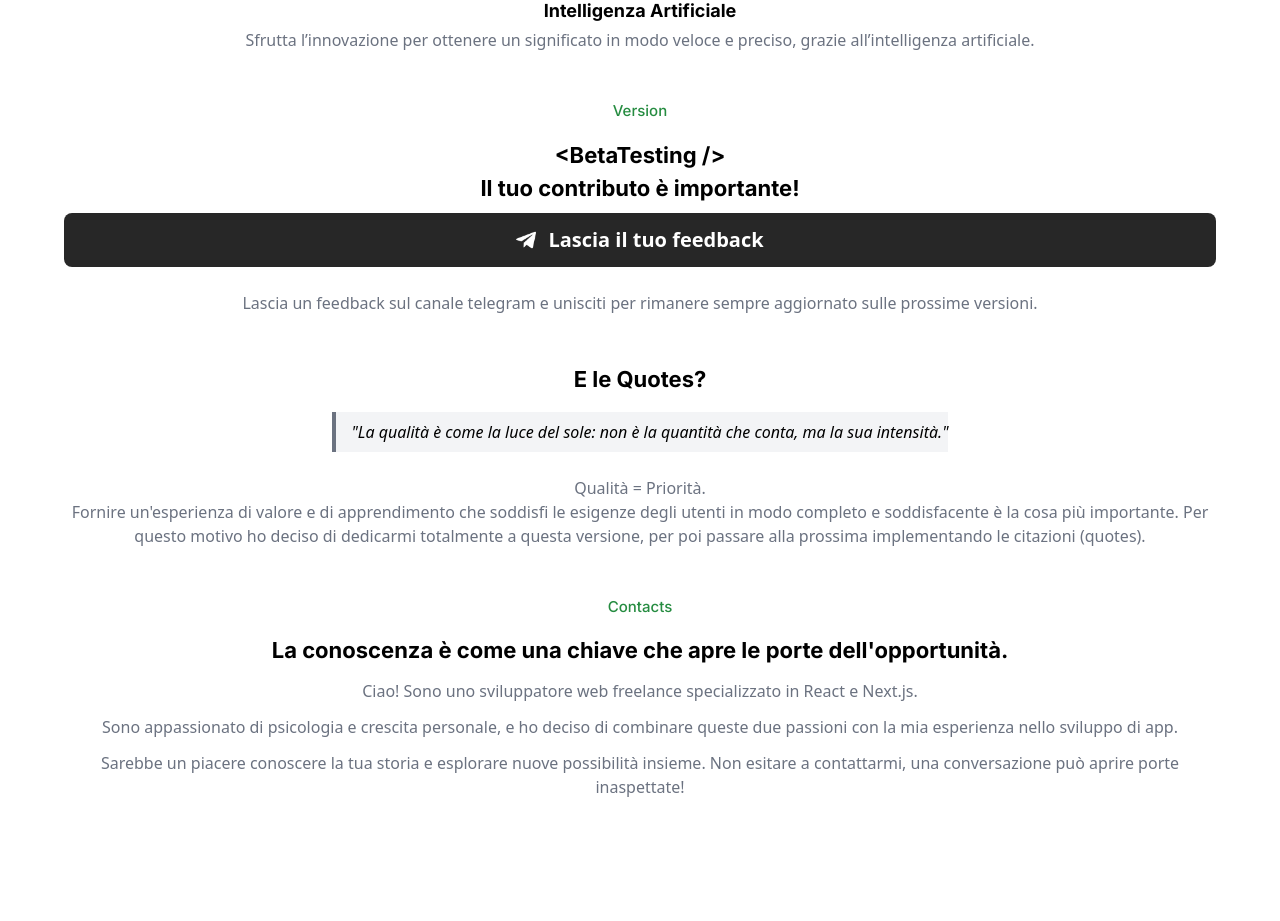
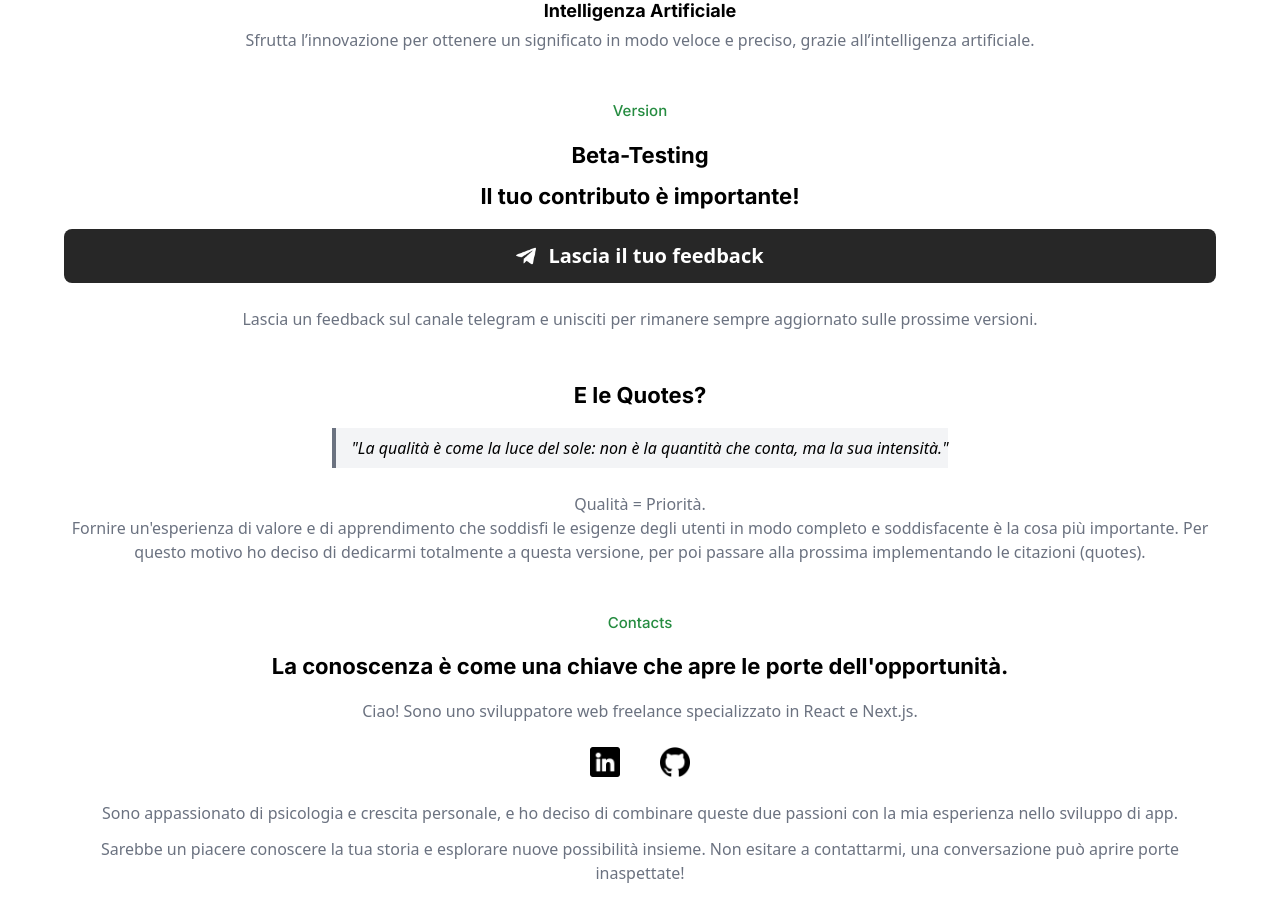
Before and after one commit to simone-capelli/words_and_quotes, a Next.js app: page / in a window 1280 px wide. Shown: the part 1180-2101 px from the top of the page. Before the commit the page ends 2075 px from the top, so only its background shows below. Built offline with nearby package versions, Linux system fonts and the light colour scheme; no server answers.

Commit message:
Contacts updated

```diff
--- a/app/page.tsx
+++ b/app/page.tsx
@@ -2,12 +2,12 @@
 
 import Image from 'next/image';
 import { useRouter } from 'next/navigation';
-import { useEffect, useState } from 'react';
+
 const Home = () => {
   const router = useRouter();
-  const [totalUsers, setTotalUsers] = useState(0);
+  // const [totalUsers, setTotalUsers] = useState(0);
 
-  useEffect(() => {
+  /* useEffect(() => {
     const fetchTotalUsers = async () => {
       const response = await fetch('/api/users', {
         method: 'GET',
@@ -17,7 +17,97 @@ const Home = () => {
       setTotalUsers(data);
     };
     fetchTotalUsers();
-  });
+  }); */
+
+  /* const ContactForm = () => {
+    const [name, setName] = useState('');
+    const [surname, setSurname] = useState('');
+    const [email, setEmail] = useState('');
+    const [message, setMessage] = useState('');
+
+    const sendMail = async (e: React.FormEvent<HTMLFormElement>) => {
+      e.preventDefault();
+
+      const response = await fetch('/api/sendEmail', {
+        method: 'POST',
+        headers: {
+          'content-type': 'application/json',
+        },
+        body: JSON.stringify({
+          name,
+          surname,
+          email,
+          message,
+        }),
+      });
+      console.log(await response.json());
+    };
+
+    return (
+      <form className="w-full flex flex-col" onSubmit={sendMail}>
+        <div className="w-full flex flex-row gap-4 flex-center">
+          <div className="w-1/2 flex flex-col">
+            <p className="mb-2 w-full mt-4 title text-[18px]">Nome</p>
+            <input
+              placeholder="Il tuo nome"
+              className="p-2 w-full rounded-lg border-2 border-solid border-[#D9D9D9]"
+              type="text"
+              id="name"
+              value={name}
+              maxLength={25}
+              onChange={(e) => setName(e.target.value)}
+            />
+          </div>
+          <div className="w-1/2 flex flex-col">
+            <p className="mb-2 w-full mt-4 title text-[18px]">Cognome</p>
+            <input
+              placeholder="Il tuo cognome"
+              className="p-2 w-full rounded-lg border-2 border-solid border-[#D9D9D9]"
+              type="email"
+              id="email"
+              value={surname}
+              maxLength={50}
+              onChange={(e) => setSurname(e.target.value)}
+            />
+          </div>
+        </div>
+
+        <div className="w-full flex flex-col">
+          <p className="mb-2 w-full mt-4 title text-[18px]">Email</p>
+          <input
+            placeholder="nome.cognome@gmail.com"
+            className="p-2 w-full rounded-lg border-2 border-solid border-[#D9D9D9]"
+            type="email"
+            id="email"
+            value={email}
+            maxLength={50}
+            onChange={(e) => setEmail(e.target.value)}
+          />
+        </div>
+
+        <div>
+          <p className="mb-2 w-full mt-4 title text-[18px]">Messaggio</p>
+          <textarea
+            placeholder="Scrivi qui il tuo messaggio..."
+            className="w-full h-[120px] p-2 rounded-lg border-2 border-solid border-[#D9D9D9]"
+            id="message"
+            value={message}
+            maxLength={500}
+            onChange={(e) => setMessage(e.target.value)}
+          ></textarea>
+        </div>
+
+        <div
+          onClick={() => router.push('/words')}
+          className="mt-4 cta-btn bg-[#268C41]"
+        >
+          <button className="cta-title text-[30px]" type="submit">
+            Invia
+          </button>
+        </div>
+      </form>
+    );
+  }; */
 
   return (
     <section id="home" className="w-full flex-col mt-12">
@@ -141,12 +231,12 @@ const Home = () => {
 
         {/* Beta Testing */}
         <p className="mt-12 green-section">Version</p>
-        <p className="mt-4 title text-[22px]">
-          &lt;BetaTesting /&gt; <br />
+        <p className="mt-4 title text-[22px]">Beta-Testing</p>
+        <p className="mt-2 title text-[22px]">
           Il tuo contributo è importante!
         </p>
 
-        <div className="mt-2 cta-btn bg-[#272727]">
+        <div className="mt-4 cta-btn bg-[#272727]">
           <button className="flex flex-row cta-title text-[30px] gap-3 items-center">
             <Image
               src="/assets/homepage/telegram.png"
@@ -182,11 +272,32 @@ const Home = () => {
           La conoscenza è come una chiave che apre le porte
           dell&apos;opportunità.
         </p>
-        <p className="mt-3 description">
+
+        <p className="mt-4 description">
           Ciao! Sono uno sviluppatore web freelance specializzato in React e
           Next.js.
         </p>
-        <p className="mt-3 description">
+
+        <div className="flex_row mt-6 gap-10">
+          <a href="https://www.linkedin.com/in/simone-capelli-373a49278/">
+            <Image
+              src="/assets/homepage/linkedin.png"
+              alt="Linkedin"
+              width={30}
+              height={30}
+            />
+          </a>
+          <a href="https://github.com/simone-capelli">
+            <Image
+              src="/assets/homepage/github.png"
+              alt="Github"
+              width={30}
+              height={30}
+            />
+          </a>
+        </div>
+
+        <p className="mt-6 description">
           Sono appassionato di psicologia e crescita personale, e ho deciso di
           combinare queste due passioni con la mia esperienza nello sviluppo di
           app.
@@ -196,6 +307,8 @@ const Home = () => {
           possibilità insieme. Non esitare a contattarmi, una conversazione può
           aprire porte inaspettate!
         </p>
+
+        {/* <ContactForm /> */}
       </div>
 
       <br />
```
Also changed, not shown: public/assets/homepage/github.png (renamed from public/assets/homepage/github-logo.png).
